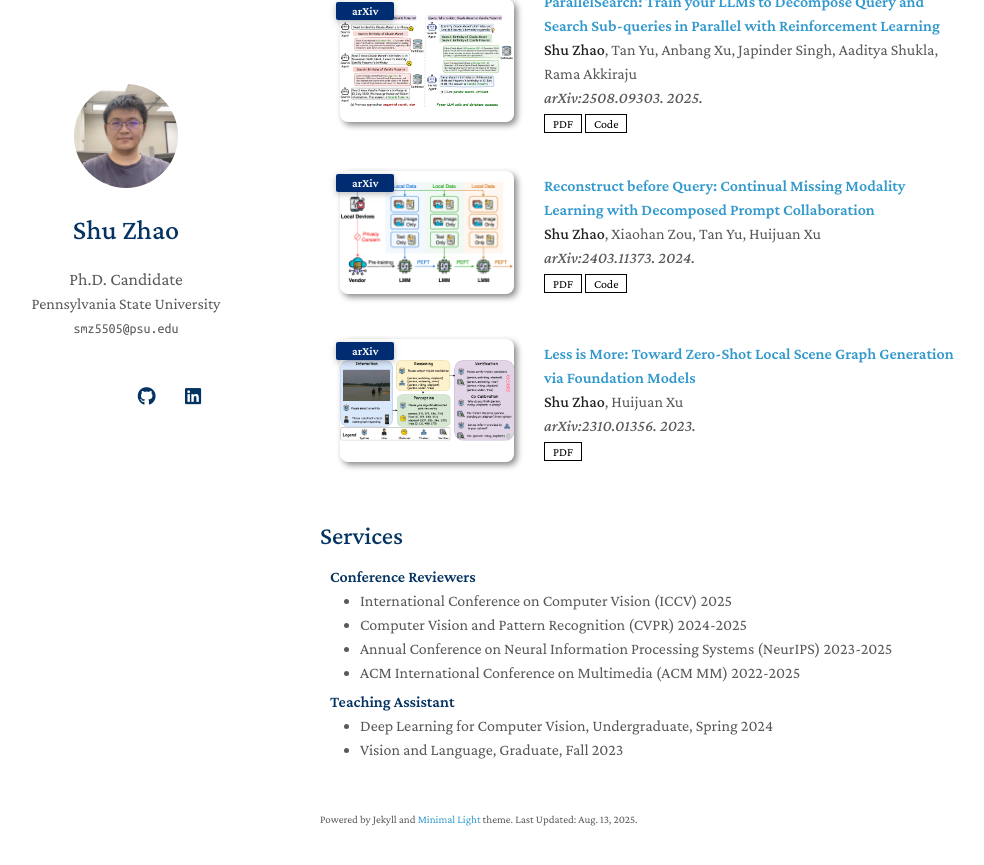
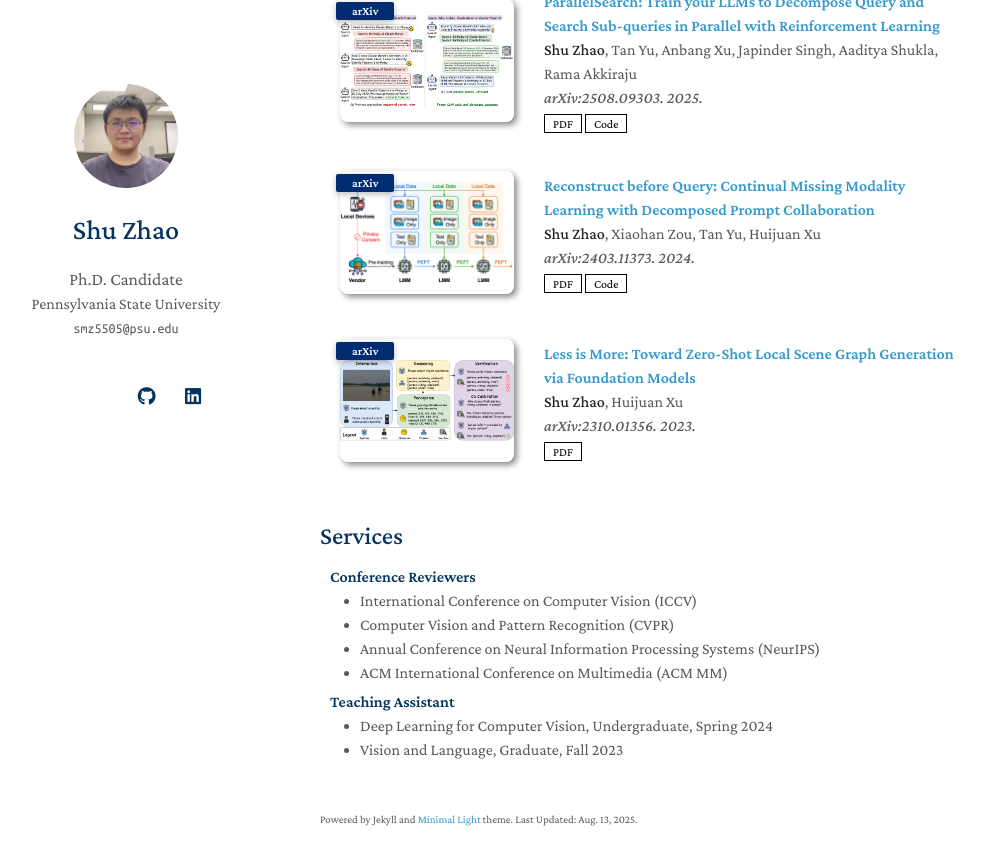
Before and after one commit to Tree-Shu-Zhao/Tree-Shu-Zhao.github.io, a Jekyll site: the page built from index.md, in a window 1280 px wide and 900 px high, scrolled down 1869 px. Shown: the top 865 px of the window, without its empty margins (150-1134 px from the left). Built offline with Jekyll 4.4.1, drawn with Linux system fonts in a browser that asks for light colours; nearby versions of some CDN libraries; a style sheet for code colours, icons or effects is not loaded; our own code applies the rules of GitHub Pages for plain Markdown files.

Commit message:
Update services.md

```diff
--- a/_includes/services.md
+++ b/_includes/services.md
@@ -3,10 +3,10 @@
 <h4 style="margin:0 10px 0;">Conference Reviewers</h4>
 
 <ul style="margin:0 0 5px;">
-  <li><a href="https://iccv.thecvf.com/"><autocolor>International Conference on Computer Vision (ICCV) 2025</autocolor></a></li>
-  <li><a href="https://cvpr.thecvf.com/"><autocolor>Computer Vision and Pattern Recognition (CVPR) 2024-2025</autocolor></a></li>
-  <li><a href="https://neurips.cc/"><autocolor>Annual Conference on Neural Information Processing Systems (NeurIPS) 2023-2025</autocolor></a></li>
-  <li><a href="https://dl.acm.org/conference/mm"><autocolor>ACM International Conference on Multimedia (ACM MM) 2022-2025</autocolor></a></li>
+  <li><a href="https://iccv.thecvf.com/"><autocolor>International Conference on Computer Vision (ICCV)</autocolor></a></li>
+  <li><a href="https://cvpr.thecvf.com/"><autocolor>Computer Vision and Pattern Recognition (CVPR)</autocolor></a></li>
+  <li><a href="https://neurips.cc/"><autocolor>Annual Conference on Neural Information Processing Systems (NeurIPS)</autocolor></a></li>
+  <li><a href="https://dl.acm.org/conference/mm"><autocolor>ACM International Conference on Multimedia (ACM MM)</autocolor></a></li>
 </ul>
 
 <h4 style="margin:0 10px 0;">Teaching Assistant</h4>
```
